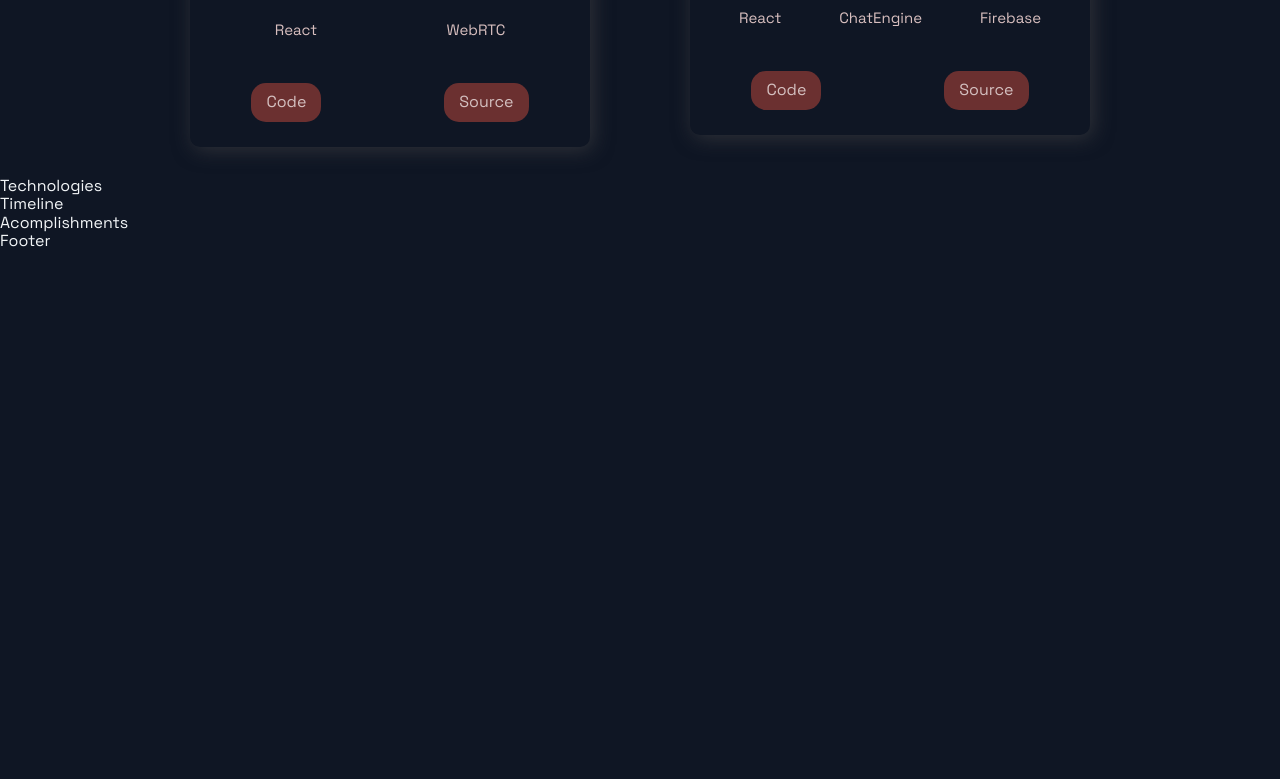
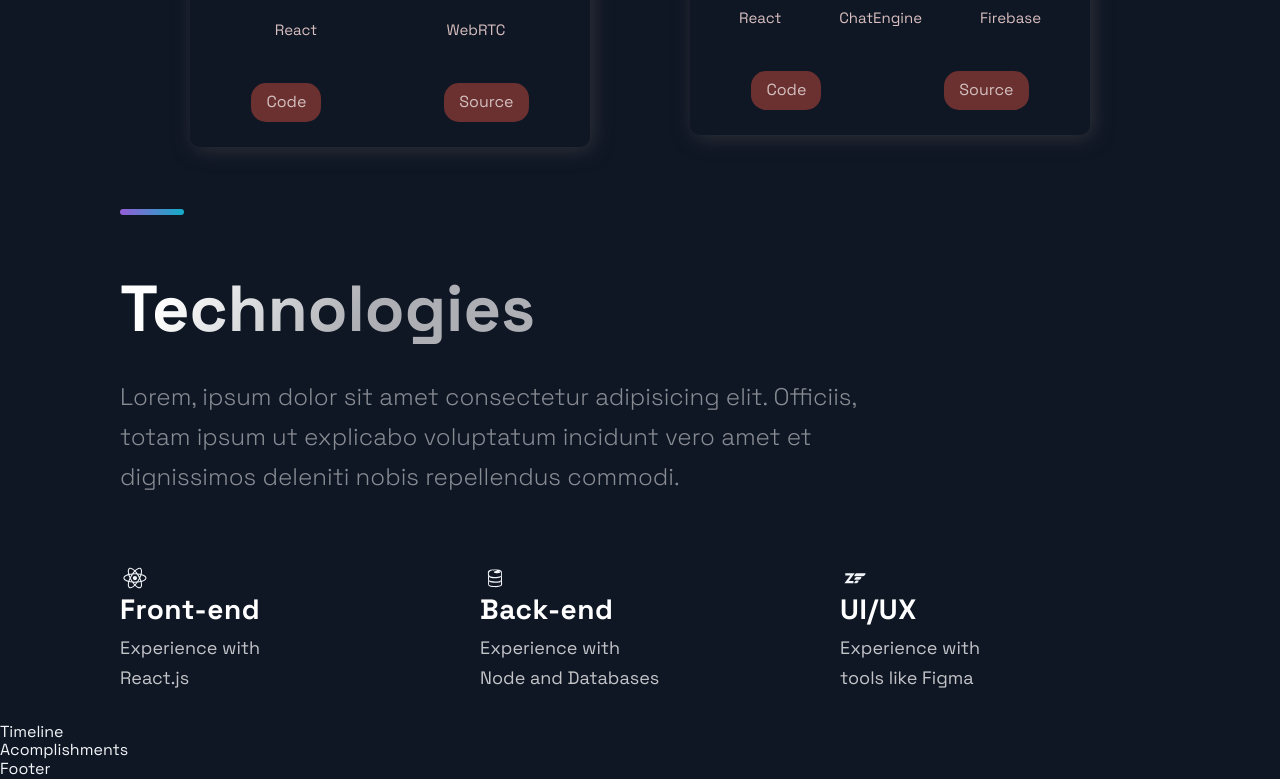
Before and after one commit to johanmeci/portfolio, a Next.js app: page / in a window 1280 px wide. Shown: the part 1876-2655 px from the top of the page. Before the commit the page ends 2127 px from the top, so only its background shows below. Built offline with nearby package versions, Linux system fonts and the light colour scheme.

Commit message:
Adding technologies section

```diff
--- a/src/components/Technologies/Technologies.js
+++ b/src/components/Technologies/Technologies.js
@@ -4,9 +4,49 @@
 import { List, ListContainer, ListItem, ListParagraph, ListTitle } from './TechnologiesStyles';
 
 const Technologies = () =>  (
-  <div>
-    Technologies
-  </div>
+  <Section id="tech">
+    <SectionDivider />
+    <SectionTitle main>Technologies</SectionTitle>
+    <SectionText>
+      Lorem, ipsum dolor sit amet consectetur adipisicing elit. Officiis, totam ipsum ut explicabo voluptatum incidunt vero amet et dignissimos deleniti nobis repellendus commodi.
+    </SectionText>
+    <List>
+
+      <ListItem>
+        <DiReact size="3rem" />
+        <ListContainer>
+          <ListTitle>Front-end</ListTitle>
+          <ListParagraph>
+            Experience with <br />
+            React.js
+          </ListParagraph>
+        </ListContainer>
+      </ListItem>
+
+      <ListItem>
+        <DiFirebase size="3rem" />
+        <ListContainer>
+          <ListTitle>Back-end</ListTitle>
+          <ListParagraph>
+            Experience with <br />
+            Node and Databases
+          </ListParagraph>
+        </ListContainer>
+      </ListItem>
+
+      <ListItem>
+        <DiZend size="3rem" />
+        <ListContainer>
+          <ListTitle>UI/UX</ListTitle>
+          <ListParagraph>
+            Experience with <br />
+            tools like Figma
+          </ListParagraph>
+        </ListContainer>
+      </ListItem>
+
+    </List>
+  </Section>
 );
 
 export default Technologies;
```
